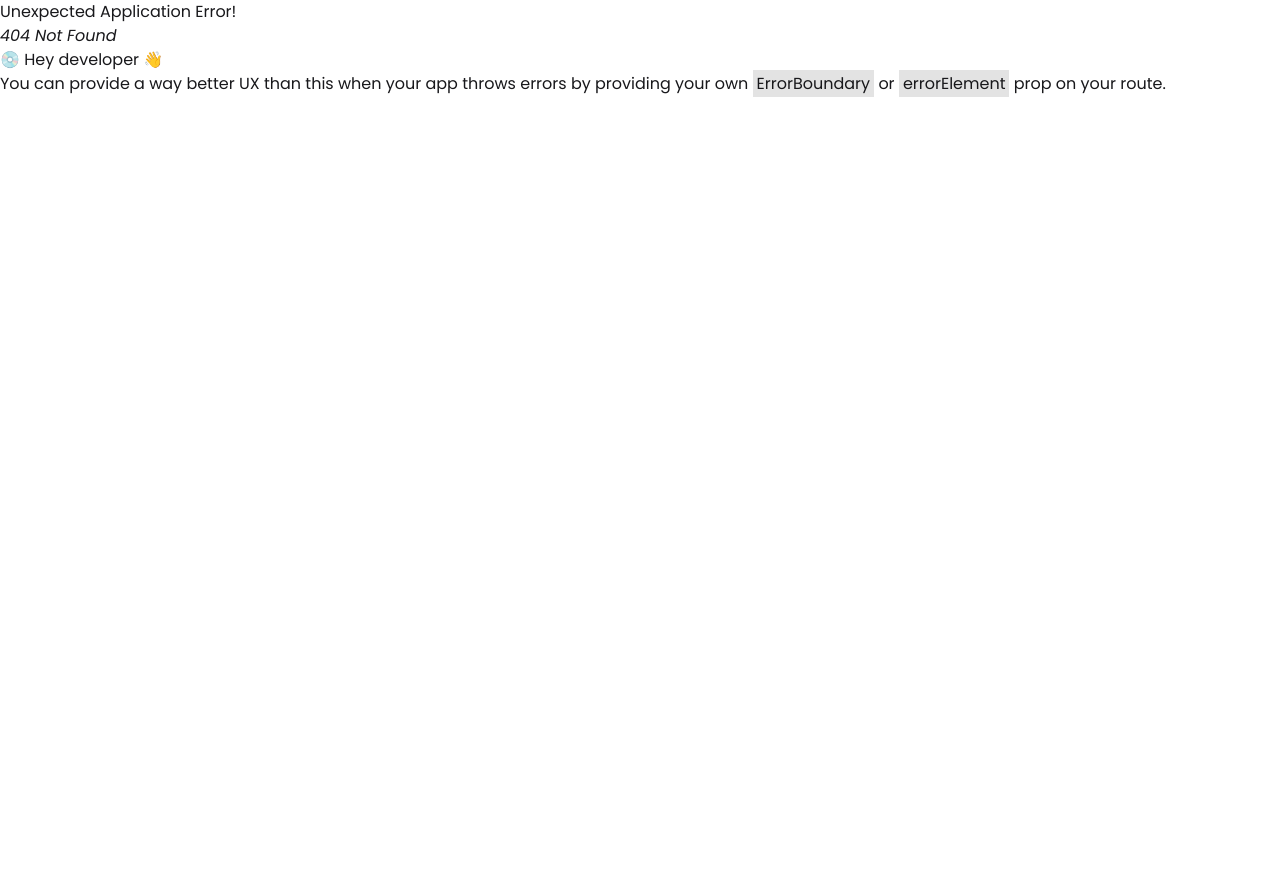
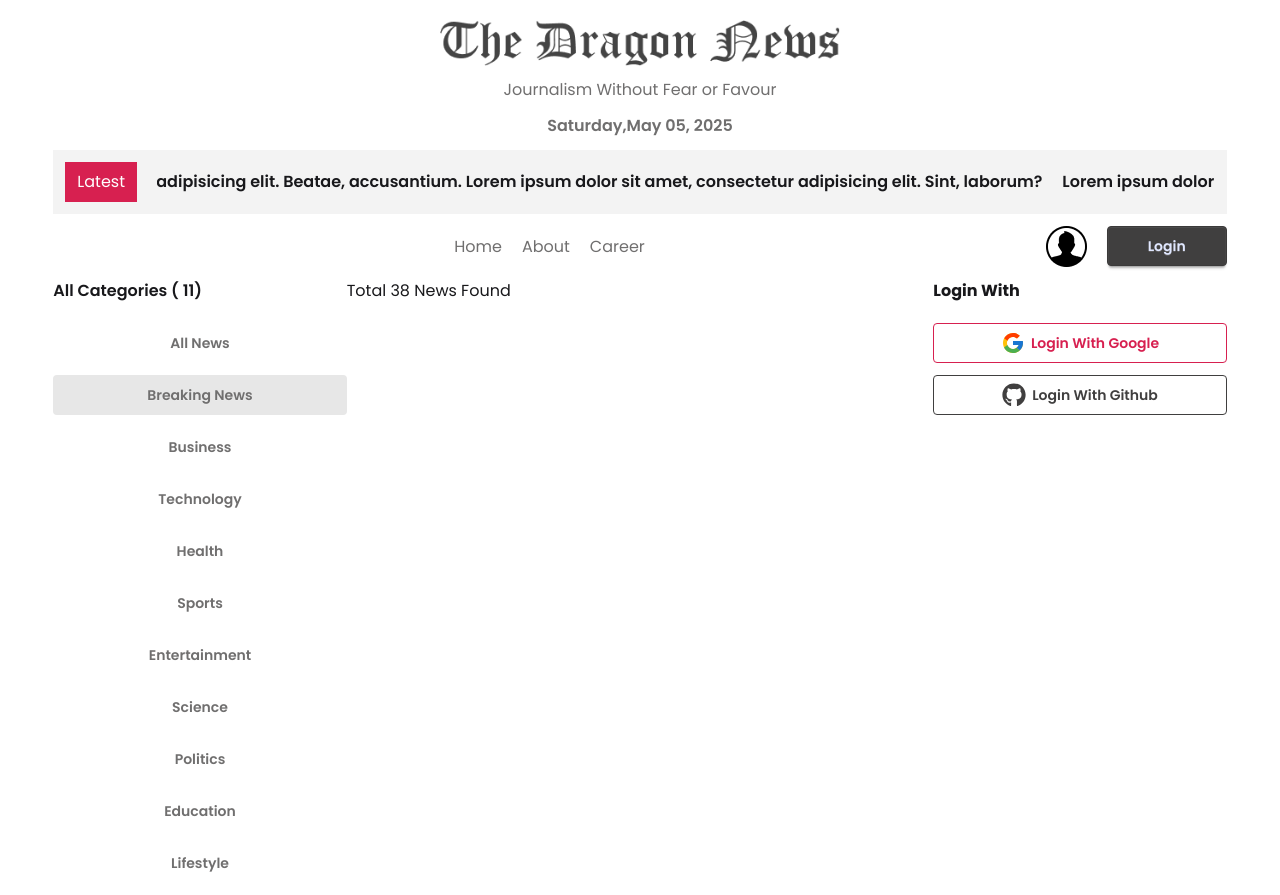
Before and after one commit to mdazizulbari/module52-dragonNews, a React (Vite) app: page /category/1 in a window 1280 px wide. Before the commit this address had no page. Before the commit the page ends 800 px from the top, so only its background shows below. Built offline with nearby package versions, Linux system fonts and the light colour scheme.

Commit message:
fetching news

```diff
--- a/package.json
+++ b/package.json
@@ -16,6 +16,7 @@
     "react": "^19.1.0",
     "react-dom": "^19.1.0",
     "react-fast-marquee": "^1.6.5",
+    "react-icons": "^5.5.0",
     "react-router": "^7.6.0",
     "tailwindcss": "^4.1.7"
   },
--- a/src/Routes/Router.jsx
+++ b/src/Routes/Router.jsx
@@ -1,13 +1,26 @@
 import { createBrowserRouter } from "react-router";
 import HomeLayout from "../layouts/HomeLayout";
+import { Component } from "react";
+import Home from "../pages/Home";
+import CategoryNews from "../components/homeLayout/CategoryNews";
 
-const router=createBrowserRouter(
-    [
-        {path:"/", Component: HomeLayout},
-        // {path:"/auth", Component:},
-        // {path:"/news", Component:},
-        // {path:"/*", Component:},
-    ]
-)
+const router = createBrowserRouter([
+  {
+    path: "/",
+    Component: HomeLayout,
+    children: [
+      { path: "/", Component: Home },
+      {
+        path: "/category/:id",
+        Component: CategoryNews,
+        loader: () => fetch("/news.json"),
+      },
+    ],
+  },
+  // {path:"/auth", Component:},
+  // {path:"/news", Component:},
+  // {path:"/*", Component:},
+]);
 
-export default router
+export default router;
+//3 min
--- /dev/null
+++ b/src/components/Categories.jsx
@@ -0,0 +1,32 @@
+import React, { use } from "react";
+import { NavLink } from "react-router";
+
+const categoryPromise = fetch("/categories.json").then((response) =>
+  response.json()
+);
+
+const Categories = () => {
+  const categories = use(categoryPromise);
+
+  return (
+    <div>
+      <h2 className="font-semibold">All Categories ( {categories.length})</h2>
+      <div className="grid grid-cols-1 mt-5 gap-3">
+        {categories.map((category) => (
+          <NavLink
+            key={category.id}
+            className={
+              "btn btn-ghost hover:bg-base-200 border-0 font-semibold text-accent"
+            }
+            to={`/category/${category.id}`}
+          >
+            {" "}
+            {category.name}
+          </NavLink>
+        ))}
+      </div>
+    </div>
+  );
+};
+
+export default Categories;
--- a/src/components/LatestNews.jsx
+++ b/src/components/LatestNews.jsx
@@ -8,11 +8,8 @@
       <Marquee className="flex gap-5" pauseOnHover={true} speed={60}>
         <p className="font-semibold                           ">
           Lorem ipsum dolor sit amet consectetur adipisicing elit. Beatae,
-          accusantium.
-        </p>
-        <p className="font-semibold                           ">
-          Lorem ipsum dolor sit amet consectetur adipisicing elit. Beatae,
-          accusantium.
+          accusantium. Lorem ipsum dolor sit amet, consectetur adipisicing elit.
+          Sint, laborum?
         </p>
       </Marquee>
     </div>
--- /dev/null
+++ b/src/components/homeLayout/CategoryNews.jsx
@@ -0,0 +1,32 @@
+import React, { useEffect, useState } from "react";
+import { useLoaderData, useParams } from "react-router";
+
+const CategoryNews = () => {
+  const { id } = useParams();
+  const data = useLoaderData();
+  const [categoryNews, setCategoryNews] = useState([]);
+
+  // console.log(id,data)
+  useEffect(() => {
+    if (id == "0") {
+      setCategoryNews(data);
+      return;
+    } else if (id == "1") {
+      const filteredNews = data.filter(
+        (news) => news.others.is_today_pick == true
+      );
+      setCategoryNews(filteredNews);
+      return;
+    } else {
+      const filteredNews = data.filter(
+        (news) => news.category_id === Number(id)
+      );
+      // console.log(filteredNews);
+      setCategoryNews(filteredNews);
+    }
+  }, [data, id]);
+
+  return <div>Total {categoryNews.length} News Found</div>;
+};
+
+export default CategoryNews;
--- /dev/null
+++ b/src/components/homeLayout/LeftAside.jsx
@@ -0,0 +1,18 @@
+import React, { Suspense } from "react";
+import Categories from "../Categories";
+
+const LeftAside = () => {
+  return (
+    <div>
+      <Suspense
+        fallback={
+          <span className="loading loading-dots loading-xl"></span>
+        }
+      >
+        <Categories />
+      </Suspense>
+    </div>
+  );
+};
+
+export default LeftAside;
--- /dev/null
+++ b/src/components/homeLayout/RightAside.jsx
@@ -0,0 +1,12 @@
+import React from "react";
+import SocialLogin from "./SocialLogin";
+
+const RightAside = () => {
+  return (
+    <div>
+      <SocialLogin />
+    </div>
+  );
+};
+
+export default RightAside;
--- /dev/null
+++ b/src/components/homeLayout/SocialLogin.jsx
@@ -0,0 +1,23 @@
+import React from "react";
+import { FaGithub } from "react-icons/fa";
+import { FcGoogle } from "react-icons/fc";
+
+const SocialLogin = () => {
+  return (
+    <div>
+      <h2 className="font-bold mb-5">Login With</h2>
+      <div className="space-y-3">
+        <button className="btn btn-outline btn-secondary w-full">
+          <FcGoogle size={24} />
+          Login With Google
+        </button>
+        <button className="btn btn-outline btn-primary w-full">
+          <FaGithub size={24} />
+          Login With Github
+        </button>
+      </div>
+    </div>
+  );
+};
+
+export default SocialLogin;
--- a/src/index.css
+++ b/src/index.css
@@ -18,3 +18,7 @@
 * {
   font-family: "Poppins", sans-serif;
 }
+
+a.active{
+  @apply bg-base-300
+}
--- a/src/layouts/HomeLayout.jsx
+++ b/src/layouts/HomeLayout.jsx
@@ -2,6 +2,9 @@
 import Header from "../components/Header";
 import LatestNews from "../components/LatestNews";
 import Navbar from "../components/Navbar";
+import LeftAside from "../components/homeLayout/LeftAside";
+import { Outlet } from "react-router";
+import RightAside from "../components/homeLayout/RightAside";
 
 const HomeLayout = () => {
   return (
@@ -15,10 +18,16 @@
           <Navbar />
         </nav>
       </header>
-      <main>
-        <section className="left_nav"></section>
-        <section className="main"></section>
-        <section className="right_nav"></section>
+      <main className="w-11/12 mx-auto my-3 grid grid-cols-12">
+        <aside className="col-span-3">
+          <LeftAside />
+        </aside>
+        <section className="main col-span-6">
+          <Outlet></Outlet>
+        </section>
+        <aside className="col-span-3">
+          <RightAside />
+        </aside>
       </main>
     </div>
   );
--- /dev/null
+++ b/src/pages/Home.jsx
@@ -0,0 +1,11 @@
+import React from 'react';
+
+const Home = () => {
+    return (
+        <div>
+            Home
+        </div>
+    );
+};
+
+export default Home;
```
Also changed, not shown: 1 other file (tests, documents, lock files or other folders).
